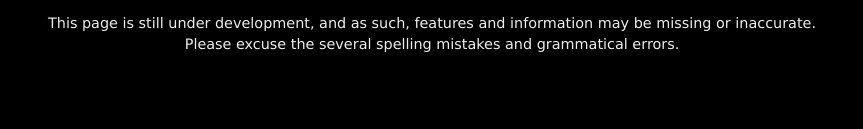
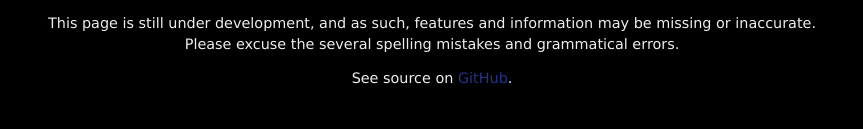
Before and after one commit to AlphaSheep/Solar-System-Explorer, a plain HTML site: page index.html in a window 1280 px wide. Shown: the part 723-852 px from the top of the page, without its empty margins (208-1071 px from the left). Before the commit the page ends 820 px from the top, so only its background shows below. Drawn offline with Linux system fonts and the light colour scheme.

Commit message:
Add analytics and Github link

```diff
--- a/index.html
+++ b/index.html
@@ -2,9 +2,11 @@
 <html class=" js flexbox canvas canvastext webgl no-touch geolocation postmessage no-websqldatabase indexeddb hashchange history draganddrop websockets rgba hsla multiplebgs backgroundsize borderimage borderradius boxshadow textshadow opacity cssanimations csscolumns cssgradients no-cssreflections csstransforms csstransforms3d csstransitions fontface generatedcontent video audio localstorage sessionstorage webworkers no-applicationcache svg inlinesvg smil svgclippaths" style="">
 
   <head>
+    <title>Solar System Explorer - Sylvermyst</title>
     <link rel="stylesheet" href="./css/main.css">
     <link rel="stylesheet" href="./css/solarsystem.css">
     <meta name="viewport" content="width=device-width">
+    <script async src="https://analytics.sylvermyst.com/script.js" data-website-id="2b5e23dd-2919-46a1-a8a8-5ea359ddd2f7"></script>
   </head>
   <body onLoad="init();">
     <div class="darkcontentwrapper">
@@ -28,6 +30,9 @@
         <h3>Disclaimer:</h3>
         <p>This page is still under development, and as such, features and information may be missing or inaccurate.
             Please excuse the several spelling mistakes and grammatical errors.</p>
+        <p>
+          See source on <a href="https://github.com/AlphaSheep/Solar-System-Explorer">GitHub</a>.
+        </p>
 
       </div>
 
```
